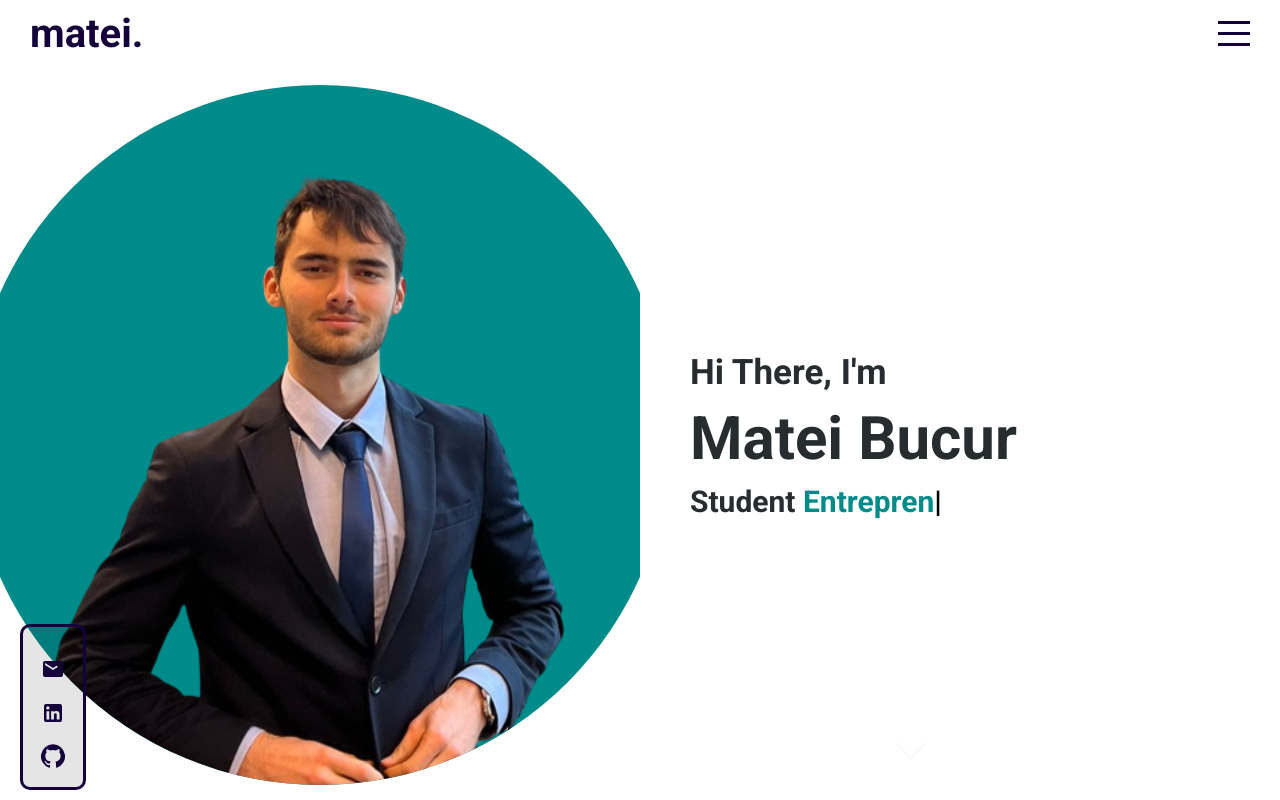
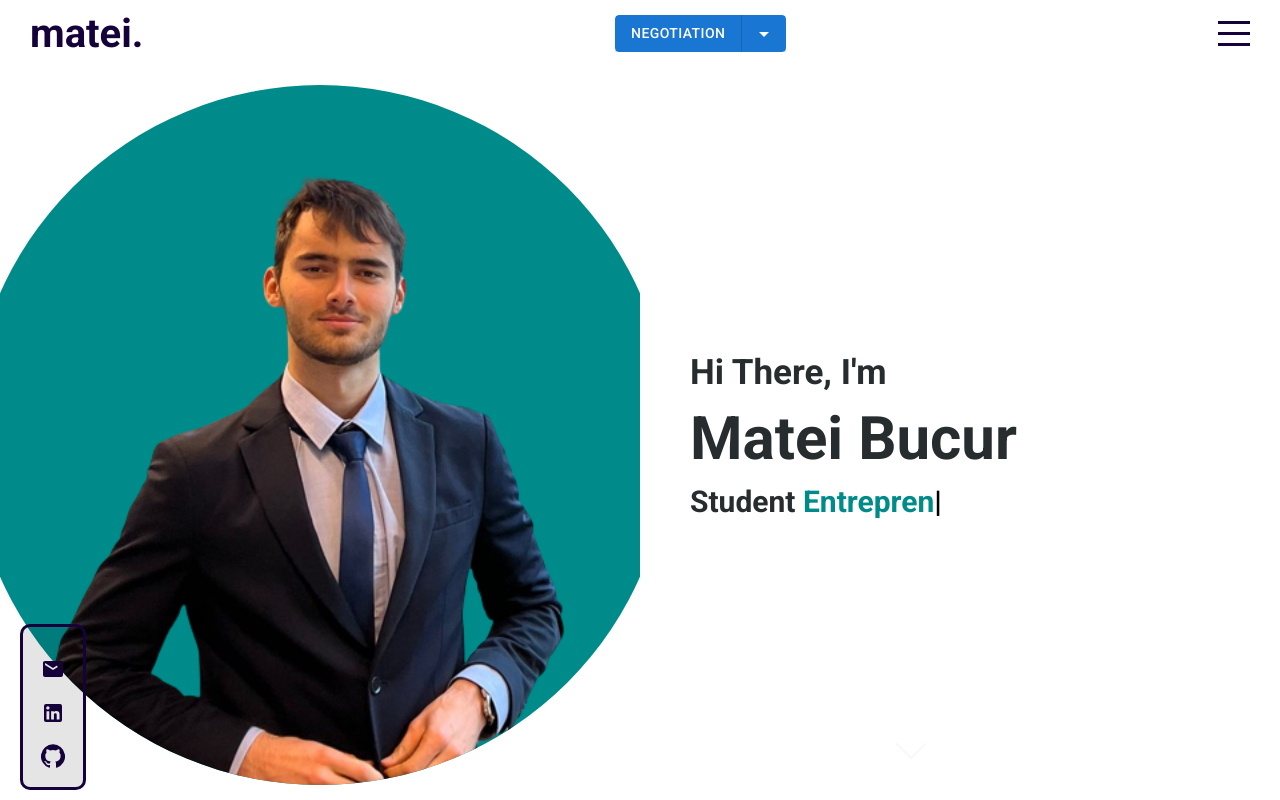
Before and after one commit to mateib47/mateib47.github.io, a React (Create React App) app: page / in a window 1280 px wide. Built offline with nearby package versions, Linux system fonts and the light colour scheme; a web font is replaced by a local one.

Commit message:
add site mode selector

```diff
--- /dev/null
+++ b/src/components/Topbar/Selector/Selector.jsx
@@ -0,0 +1,101 @@
+import * as React from "react";
+import Button from "@mui/material/Button";
+import ButtonGroup from "@mui/material/ButtonGroup";
+import ArrowDropDownIcon from "@mui/icons-material/ArrowDropDown";
+import ClickAwayListener from "@mui/material/ClickAwayListener";
+import Grow from "@mui/material/Grow";
+import Paper from "@mui/material/Paper";
+import Popper from "@mui/material/Popper";
+import MenuItem from "@mui/material/MenuItem";
+import MenuList from "@mui/material/MenuList";
+
+const options = [
+  "Programming",
+  "Negotiation",
+  "Entrepreneurship",
+  "Public speaking",
+];
+
+const Selector = () => {
+  const [open, setOpen] = React.useState(false);
+  const anchorRef = React.useRef(null);
+  const [selectedIndex, setSelectedIndex] = React.useState(1);
+
+  const handleClick = () => {
+    console.info(`You clicked ${options[selectedIndex]}`);
+  };
+
+  const handleMenuItemClick = (event, index) => {
+    setSelectedIndex(index);
+    setOpen(false);
+  };
+
+  const handleToggle = () => {
+    setOpen((prevOpen) => !prevOpen);
+  };
+
+  const handleClose = (event) => {
+    if (anchorRef.current && anchorRef.current.contains(event.target)) {
+      return;
+    }
+
+    setOpen(false);
+  };
+
+  return (
+    <React.Fragment>
+      <ButtonGroup
+        variant="contained"
+        ref={anchorRef}
+        aria-label="split button"
+      >
+        <Button onClick={handleClick}>{options[selectedIndex]}</Button>
+        <Button
+          size="small"
+          aria-controls={open ? "split-button-menu" : undefined}
+          aria-expanded={open ? "true" : undefined}
+          aria-label="select merge strategy"
+          aria-haspopup="menu"
+          onClick={handleToggle}
+        >
+          <ArrowDropDownIcon />
+        </Button>
+      </ButtonGroup>
+      <Popper
+        open={open}
+        anchorEl={anchorRef.current}
+        role={undefined}
+        transition
+        disablePortal
+      >
+        {({ TransitionProps, placement }) => (
+          <Grow
+            {...TransitionProps}
+            style={{
+              transformOrigin:
+                placement === "bottom" ? "center top" : "center bottom",
+            }}
+          >
+            <Paper>
+              <ClickAwayListener onClickAway={handleClose}>
+                <MenuList id="split-button-menu" autoFocusItem>
+                  {options.map((option, index) => (
+                    <MenuItem
+                      key={option}
+                      selected={index === selectedIndex}
+                      onClick={(event) => handleMenuItemClick(event, index)}
+                    >
+                      {option}
+                    </MenuItem>
+                  ))}
+                </MenuList>
+              </ClickAwayListener>
+            </Paper>
+          </Grow>
+        )}
+      </Popper>
+    </React.Fragment>
+  );
+};
+
+export default Selector;
--- a/src/components/Topbar/Topbar.jsx
+++ b/src/components/Topbar/Topbar.jsx
@@ -1,6 +1,7 @@
 import "./topbar.scss";
 import {Person, Mail, LinkedIn, GitHub,Folder} from '@material-ui/icons';
 import { person } from "../../data";
+import Selector from "./Selector/Selector";
 
 
 const Topbar = ({open, setOpen}) => {
@@ -16,6 +17,9 @@
         <div className="left">
           <a href="#home" className="logo">matei.</a>
         </div>
+        <div className="center">
+          <Selector />
+        </div>
         <div className="right">
           <div className="hamburger" onClick={() => setOpen(!open)}>
             <span className="line1"></span>
--- a/src/components/Topbar/topbar.scss
+++ b/src/components/Topbar/topbar.scss
@@ -9,6 +9,7 @@
     top: 0;
     z-index: 3;
     transition: all 1s ease;
+    overflow: visible;
 
     .wrapper{
         padding: 10px 30px;
@@ -71,6 +72,9 @@
             }
         }
     }
+    .center{
+       // position: fixed;
+    }
 
     &.active{
         background-color: $mainColor;
```
